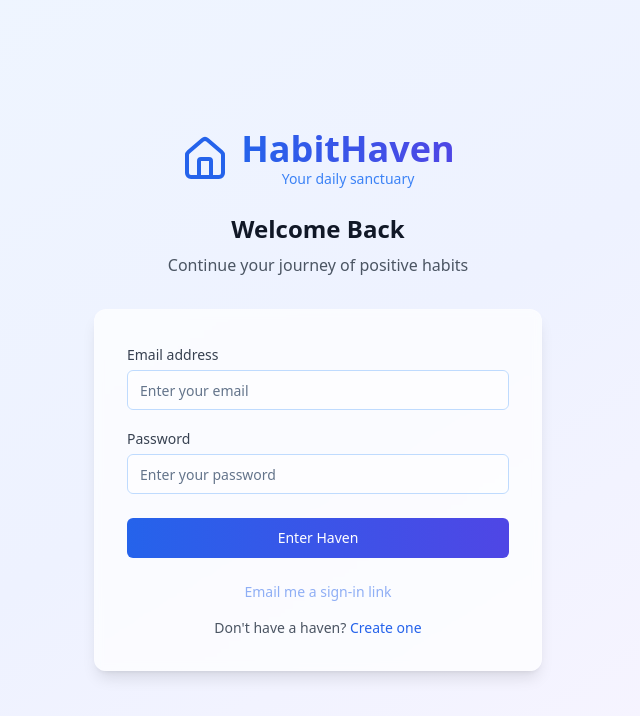
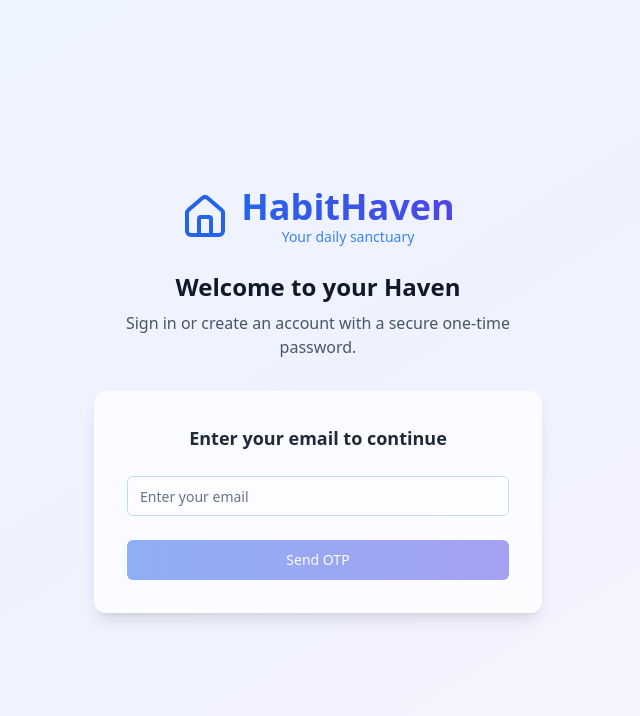
Before and after one commit to ramblersm/habit-flow-mood, a React (Vite) app: page /auth in a window 1280 px wide. Shown: the top 716 px of the page, without its empty margins (322-962 px from the left). Built offline with nearby package versions, Linux system fonts and the light colour scheme.

Commit message:
Refactor: Implement OTP-based authentication
Replaced magic link authentication with OTP (One-Time Password) for sign-up and sign-in.

```diff
--- a/src/contexts/AuthContext.tsx
+++ b/src/contexts/AuthContext.tsx
@@ -1,3 +1,4 @@
+
 import React, { createContext, useContext, useEffect, useState } from 'react';
 import { User, Session } from '@supabase/supabase-js';
 import { supabase } from '@/integrations/supabase/client';
@@ -6,9 +7,8 @@ interface AuthContextType {
   user: User | null;
   session: Session | null;
   loading: boolean;
-  signUp: (email: string, password: string) => Promise<{ error: any }>;
-  signIn: (email: string, password: string) => Promise<{ error: any }>;
-  signInWithMagicLink: (email: string) => Promise<{ error: any }>;
+  sendOtp: (email: string) => Promise<{ error: any }>;
+  verifyOtp: (email: string, token: string) => Promise<{ error: any }>;
   signOut: () => Promise<void>;
 }
 
@@ -47,35 +47,23 @@ export const AuthProvider = ({ children }: { children: React.ReactNode }) => {
     return () => subscription.unsubscribe();
   }, []);
 
-  const signUp = async (email: string, password: string) => {
-    const redirectUrl = `${window.location.origin}/`;
-
-    const { error } = await supabase.auth.signUp({
+  const sendOtp = async (email: string) => {
+    const { error } = await supabase.auth.signInWithOtp({
       email,
-      password,
       options: {
-        emailRedirectTo: redirectUrl
-      }
+        shouldCreateUser: true,
+      },
     });
     return { error };
   };
 
-  const signIn = async (email: string, password: string) => {
-    const { error } = await supabase.auth.signInWithPassword({
+  const verifyOtp = async (email: string, token: string) => {
+    const { data, error } = await supabase.auth.verifyOtp({
       email,
-      password,
+      token,
+      type: 'email',
     });
-    return { error };
-  };
-
-  const signInWithMagicLink = async (email: string) => {
-    const redirectUrl = `${window.location.origin}/`;
-    const { error } = await supabase.auth.signInWithOtp({
-      email,
-      options: {
-        emailRedirectTo: redirectUrl,
-      },
-    });
+    // On success, onAuthStateChange will fire and update session/user.
     return { error };
   };
 
@@ -87,9 +75,8 @@ export const AuthProvider = ({ children }: { children: React.ReactNode }) => {
     user,
     session,
     loading,
-    signUp,
-    signIn,
-    signInWithMagicLink,
+    sendOtp,
+    verifyOtp,
     signOut,
   };
 
--- a/src/pages/Auth.tsx
+++ b/src/pages/Auth.tsx
@@ -1,76 +1,38 @@
+
 import React, { useState } from 'react';
 import { Button } from '@/components/ui/button';
 import { Input } from '@/components/ui/input';
 import { Label } from '@/components/ui/label';
 import { useAuth } from '@/contexts/AuthContext';
 import { useToast } from '@/hooks/use-toast';
-import { useNavigate } from 'react-router-dom';
 import { Home } from 'lucide-react';
+import {
+  InputOTP,
+  InputOTPGroup,
+  InputOTPSlot,
+  InputOTPSeparator,
+} from "@/components/ui/input-otp";
 
 const Auth = () => {
-  const [isSignUp, setIsSignUp] = useState(false);
+  const [stage, setStage] = useState<'email' | 'otp'>('email');
   const [email, setEmail] = useState('');
-  const [password, setPassword] = useState('');
+  const [otp, setOtp] = useState('');
   const [loading, setLoading] = useState(false);
-  const [magicLinkSent, setMagicLinkSent] = useState(false);
-  const { signUp, signIn, signInWithMagicLink } = useAuth();
+  const { sendOtp, verifyOtp } = useAuth();
   const { toast } = useToast();
-  const navigate = useNavigate();
 
-  const handlePasswordSubmit = async (e: React.FormEvent) => {
+  const handleSendOtp = async (e: React.FormEvent) => {
     e.preventDefault();
-    setLoading(true);
-    setMagicLinkSent(false);
-
-    try {
-      const { error } = isSignUp
-        ? await signUp(email, password)
-        : await signIn(email, password);
-
-      if (error) {
-        toast({
-          title: "Authentication Error",
-          description: error.message,
-          variant: "destructive",
-        });
-      } else {
-        if (isSignUp) {
-          toast({
-            title: "Welcome to HabitHaven!",
-            description: "Your account has been created. Please check your email to continue.",
-          });
-          setIsSignUp(false);
-          setPassword('');
-        } else {
-          toast({
-            title: "Welcome back!",
-            description: "You have successfully signed in.",
-          });
-          // Navigation is handled by ProtectedRoute
-        }
-      }
-    } catch (error) {
-      toast({
-        title: "Error",
-        description: "An unexpected error occurred.",
-        variant: "destructive",
-      });
-    } finally {
-      setLoading(false);
-    }
-  };
-
-  const handleMagicLinkSignIn = async () => {
     if (!email) {
       toast({
         title: "Email required",
-        description: "Please enter your email address to receive a magic link.",
+        description: "Please enter your email address.",
         variant: "destructive",
       });
       return;
     }
     setLoading(true);
-    const { error } = await signInWithMagicLink(email);
+    const { error } = await sendOtp(email);
     if (error) {
       toast({
         title: "Error",
@@ -78,18 +40,42 @@ const Auth = () => {
         variant: "destructive",
       });
     } else {
-      setMagicLinkSent(true);
       toast({
-        title: "Magic link sent!",
-        description: "Check your email for a link to sign in.",
+        title: "OTP Sent!",
+        description: "Check your email for the one-time password.",
       });
+      setStage('otp');
     }
     setLoading(false);
   };
 
-  const toggleFormType = () => {
-    setIsSignUp(!isSignUp);
-    setMagicLinkSent(false);
+  const handleVerifyOtp = async (value: string) => {
+    setOtp(value);
+    if (value.length === 6) {
+      setLoading(true);
+      const { error } = await verifyOtp(email, value);
+      if (error) {
+        toast({
+          title: "Invalid OTP",
+          description: "The OTP is incorrect or has expired. Please try again.",
+          variant: "destructive",
+        });
+        setOtp('');
+      } else {
+        toast({
+          title: "Welcome!",
+          description: "You have successfully signed in.",
+        });
+        // Navigation is handled by ProtectedRoute
+      }
+      setLoading(false);
+    }
+  };
+
+  const changeEmail = () => {
+    setEmail('');
+    setOtp('');
+    setStage('email');
   };
 
   return (
@@ -106,24 +92,19 @@ const Auth = () => {
             </div>
           </div>
           <h2 className="text-2xl font-bold text-gray-900">
-            {isSignUp ? 'Join Your Haven' : 'Welcome Back'}
+            Welcome to your Haven
           </h2>
           <p className="mt-2 text-gray-600">
-            {isSignUp ? 'Create your personal sanctuary for growth' : 'Continue your journey of positive habits'}
+            Sign in or create an account with a secure one-time password.
           </p>
         </div>
 
         <div className="bg-white/70 backdrop-blur-sm rounded-xl shadow-lg p-8 border border-white/20">
-          {magicLinkSent ? (
-            <div className="text-center p-4 bg-blue-100/50 rounded-lg">
-              <h3 className="font-bold text-blue-800">Check your inbox!</h3>
-              <p className="text-sm text-blue-700 mt-1">We've sent a magic link to <strong>{email}</strong>. Click the link to sign in.</p>
-            </div>
-          ) : (
-            <form className="space-y-6" onSubmit={handlePasswordSubmit}>
-              <div className="space-y-4">
+          {stage === 'email' ? (
+            <form className="space-y-6" onSubmit={handleSendOtp}>
+              <h3 className="font-semibold text-lg text-center text-gray-800">Enter your email to continue</h3>
               <div>
-                  <Label htmlFor="email" className="text-gray-700">Email address</Label>
+                <Label htmlFor="email" className="sr-only">Email address</Label>
                 <Input
                   id="email"
                   name="email"
@@ -134,60 +115,59 @@ const Auth = () => {
                   onChange={(e) => setEmail(e.target.value)}
                   className="mt-1 bg-white/50 border-blue-200 focus:border-blue-400 focus:ring-blue-400"
                   placeholder="Enter your email"
+                  disabled={loading}
                 />
               </div>
               <div>
-                  <Label htmlFor="password" className="text-gray-700">Password</Label>
-                  <Input
-                    id="password"
-                    name="password"
-                    type="password"
-                    autoComplete={isSignUp ? "new-password" : "current-password"}
-                    required
-                    value={password}
-                    onChange={(e) => setPassword(e.target.value)}
-                    className="mt-1 bg-white/50 border-blue-200 focus:border-blue-400 focus:ring-blue-400"
-                    placeholder="Enter your password"
-                  />
-                </div>
-              </div>
-
-              <div>
                 <Button
                   type="submit"
-                  disabled={loading}
+                  disabled={loading || !email}
                   className="w-full bg-gradient-to-r from-blue-600 to-indigo-600 hover:from-blue-700 hover:to-indigo-700 text-white font-medium"
                 >
-                  {loading ? 'Please wait...' : (isSignUp ? 'Create Haven' : 'Enter Haven')}
+                  {loading ? 'Sending...' : 'Send OTP'}
                 </Button>
               </div>
             </form>
+          ) : (
+            <div className="space-y-6">
+              <div className="text-center">
+                <h3 className="font-semibold text-lg text-gray-800">Enter your OTP</h3>
+                <p className="text-sm text-gray-600 mt-1">An OTP has been sent to <strong>{email}</strong>.</p>
+                <button onClick={changeEmail} className="text-sm text-blue-600 hover:underline" disabled={loading}>Change email</button>
+              </div>
+              <div className="flex justify-center">
+                <InputOTP
+                  maxLength={6}
+                  value={otp}
+                  onChange={handleVerifyOtp}
+                  disabled={loading}
+                >
+                  <InputOTPGroup>
+                    <InputOTPSlot index={0} />
+                    <InputOTPSlot index={1} />
+                    <InputOTPSlot index={2} />
+                  </InputOTPGroup>
+                  <InputOTPSeparator />
+                  <InputOTPGroup>
+                    <InputOTPSlot index={3} />
+                    <InputOTPSlot index={4} />
+                    <InputOTPSlot index={5} />
+                  </InputOTPGroup>
+                </InputOTP>
+              </div>
+              {loading && otp.length === 6 && <p className="text-center text-sm text-gray-500">Verifying...</p>}
+              <div className="text-center text-sm">
+                <p className="text-gray-600">Didn't receive the code?</p>
+                <button
+                  onClick={(e) => handleSendOtp(e as any)}
+                  disabled={loading}
+                  className="font-medium text-blue-600 hover:underline disabled:opacity-50"
+                >
+                  Resend OTP
+                </button>
+              </div>
+            </div>
           )}
-
-          <div className="mt-6 text-center text-sm space-y-4">
-            {!isSignUp && !magicLinkSent && (
-              <button
-                type="button"
-                onClick={handleMagicLinkSignIn}
-                disabled={loading || !email}
-                className="font-medium text-blue-600 hover:underline disabled:opacity-50 disabled:cursor-not-allowed"
-              >
-                Email me a sign-in link
-              </button>
-            )}
-            {!magicLinkSent && (
-              <p className="text-gray-600">
-                {isSignUp ? 'Already have a haven? ' : "Don't have a haven? "}
-                <button
-                  type="button"
-                  onClick={toggleFormType}
-                  className="font-medium text-blue-600 hover:underline"
-                >
-                  {isSignUp ? 'Sign in' : 'Create one'}
-                </button>
-              </p>
-            )}
-          </div>
         </div>
       </div>
     </div>
```
Lines whose indentation alone changed are shown as unchanged.
